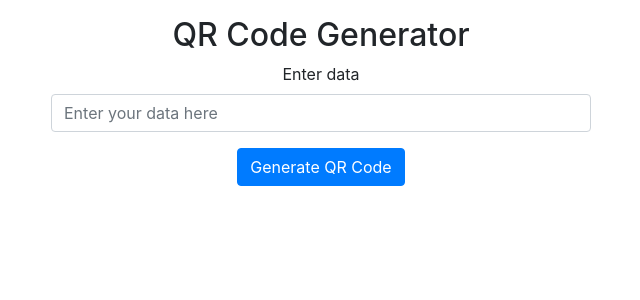
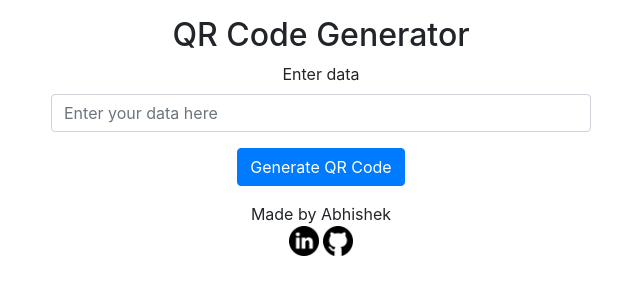
Before and after one commit to Aviisaud/qr-code-flask, a Flask app: page / in a window 1280 px wide. Shown: the part 56-356 px from the top of the page, without its empty margins (319-959 px from the left). Run offline with Flask 3, Linux system fonts and the light colour scheme; some libraries are stand-ins or nearby versions.

Commit message:
Icon added

```diff
--- a/app/templates/base.html
+++ b/app/templates/base.html
@@ -18,5 +18,17 @@
     {% block content %}
     {% endblock %}
 </div>
+<footer class="footer mt-auto py-3">
+    <div class="container text-center">
+        Made by Abhishek <br>
+        <a href="https://www.linkedin.com/in/abhishek-saud/" target="_blank">
+            <img src="{{ url_for('static', filename='linkedin.png') }}" alt="LinkedIn" style="width: 30px;">
+        </a>
+        <a href="https://github.com/Aviisaud" target="_blank">
+            <img src="{{ url_for('static', filename='github.png') }}" alt="GitHub" style="width: 30px;">
+        </a>
+    </div>
+</footer>
+
 </body>
 </html>
```
Also changed, not shown: app/static/github.png (added), app/static/linkedin.png (added). Lines whose indentation alone changed are shown as unchanged.
